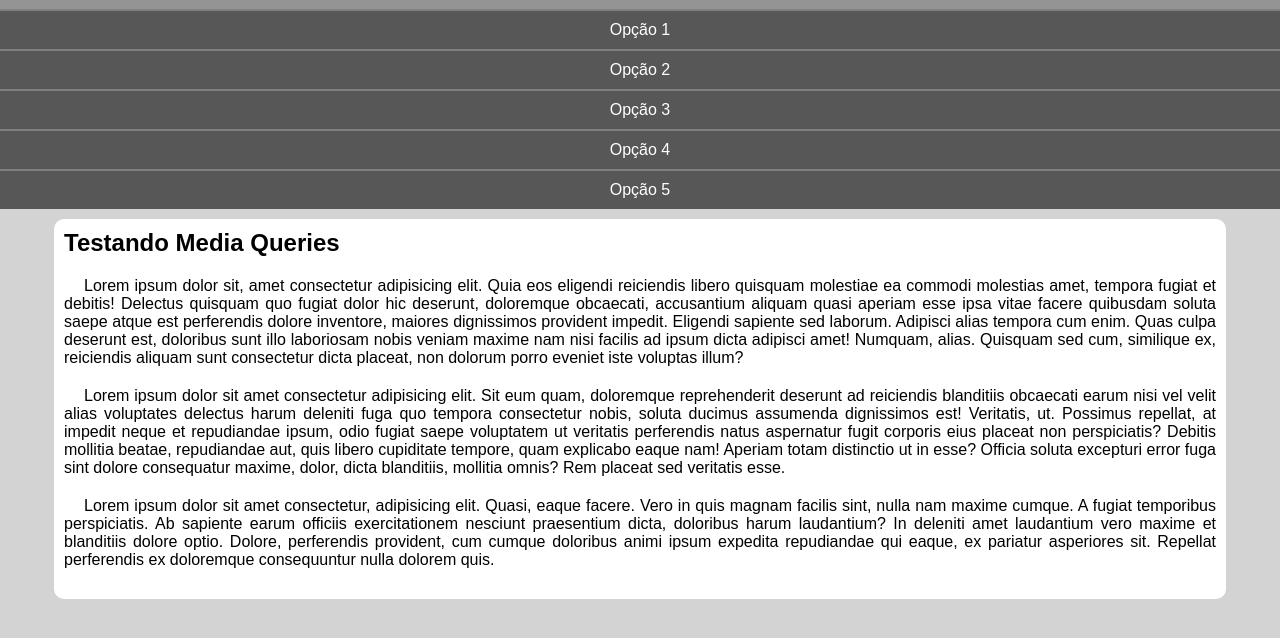
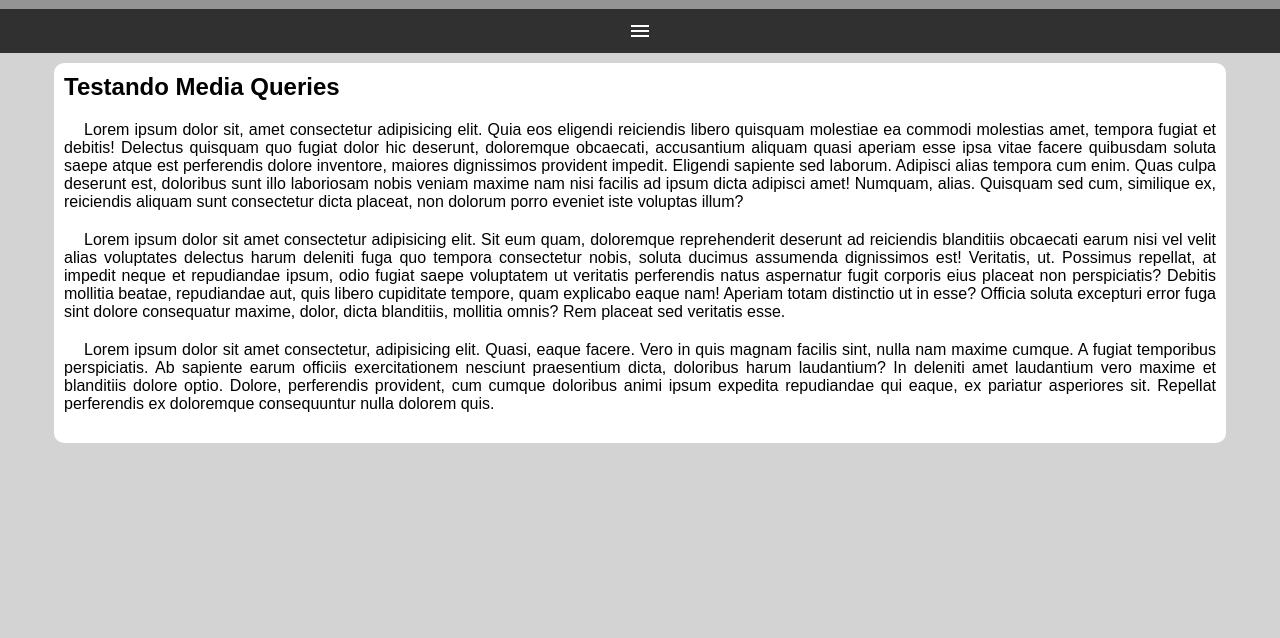
Before and after one commit to PauliranSL/media-query-ll, a plain HTML site: page index.html in a window 1280 px wide. Shown: the part 48-686 px from the top of the page. Drawn offline with Linux system fonts and the light colour scheme.

Commit message:
Colocando JavaScript

```diff
--- a/estilos/style.css
+++ b/estilos/style.css
@@ -19,8 +19,22 @@ header > h1 {
     text-align: center;
 }
 
+i#burguer {
+    background-color: rgb(48, 48, 48);
+    color: white;
+    display: block;
+    text-align: center;
+    padding: 10px;
+    cursor: pointer;
+}
+
+i#burguer:hover {
+    background-color: white;
+    color: black;
+}
+
 menu {
-    display: block;
+    display: none;
 }
 
 menu > ul {
--- a/index.html
+++ b/index.html
@@ -4,12 +4,16 @@
     <meta charset="UTF-8">
     <meta name="viewport" content="width=device-width, initial-scale=1.0">
     <title>Media Query</title>
+    <link href="https://fonts.googleapis.com/icon?family=Material+Icons"
+      rel="stylesheet">
     <link rel="stylesheet" href="estilos/style.css">
 </head>
 <body>
     <header>
         <h1>Meu site</h1>
-        <menu>
+        <i id="burguer" class="material-icons" onclick="clickMenu()">menu</i>
+
+        <menu id="itens">
             <ul>
                 <li><a href="#">Opção 1</a></li>
                 <li><a href="#">Opção 2</a></li>
@@ -28,6 +32,15 @@
             <p>Lorem ipsum dolor sit amet consectetur, adipisicing elit. Quasi, eaque facere. Vero in quis magnam facilis sint, nulla nam maxime cumque. A fugiat temporibus perspiciatis. Ab sapiente earum officiis exercitationem nesciunt praesentium dicta, doloribus harum laudantium? In deleniti amet laudantium vero maxime et blanditiis dolore optio. Dolore, perferendis provident, cum cumque doloribus animi ipsum expedita repudiandae qui eaque, ex pariatur asperiores sit. Repellat perferendis ex doloremque consequuntur nulla dolorem quis.</p>
         </article>
     </main>
+    <script>
+        function clickMenu(){
+            if (itens.style.display == 'block'){
+                itens.style.display = 'none'
+            } else {
+                itens.style.display ='block'
+            }
+        }
+    </script>
 
 </body>
 </html>
```
